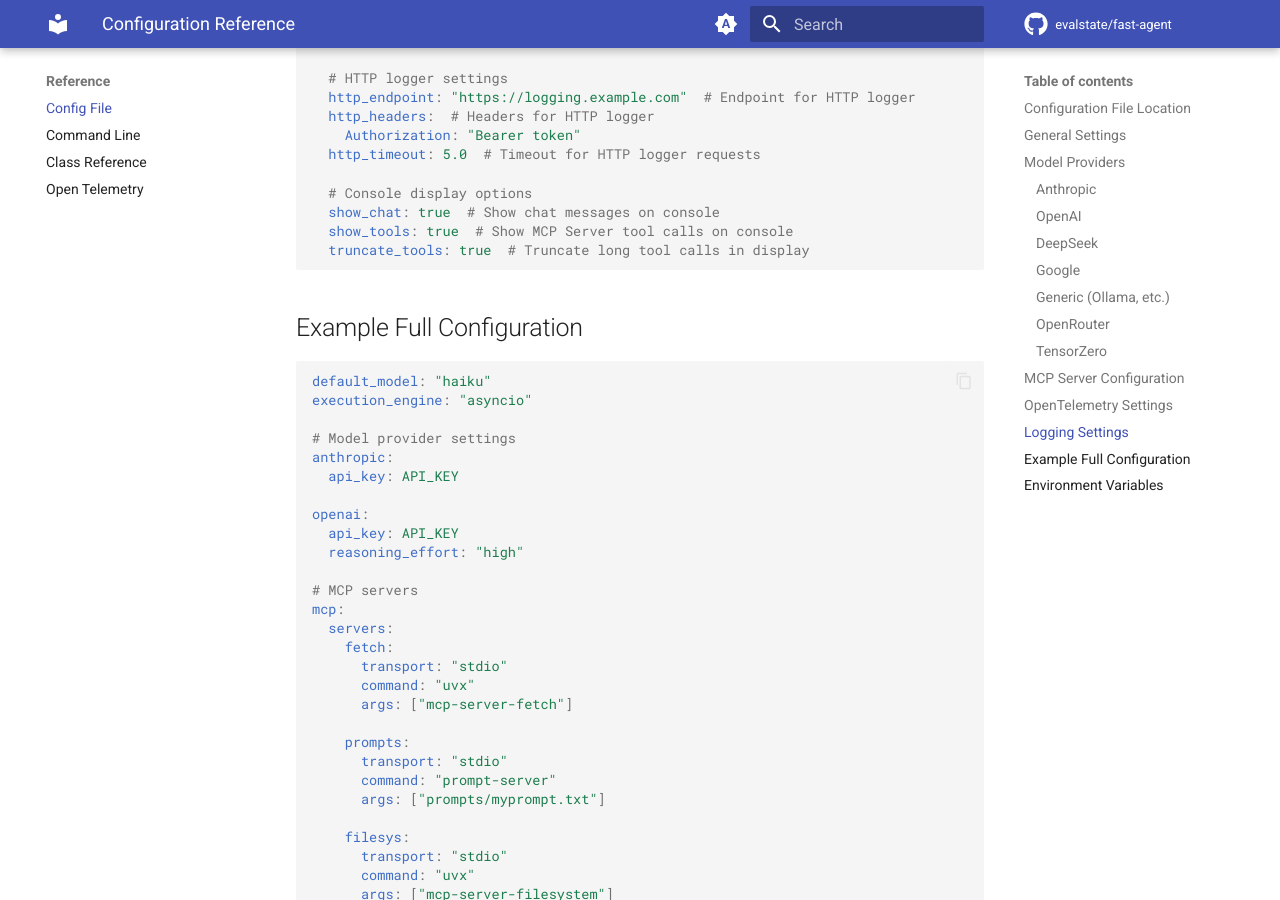
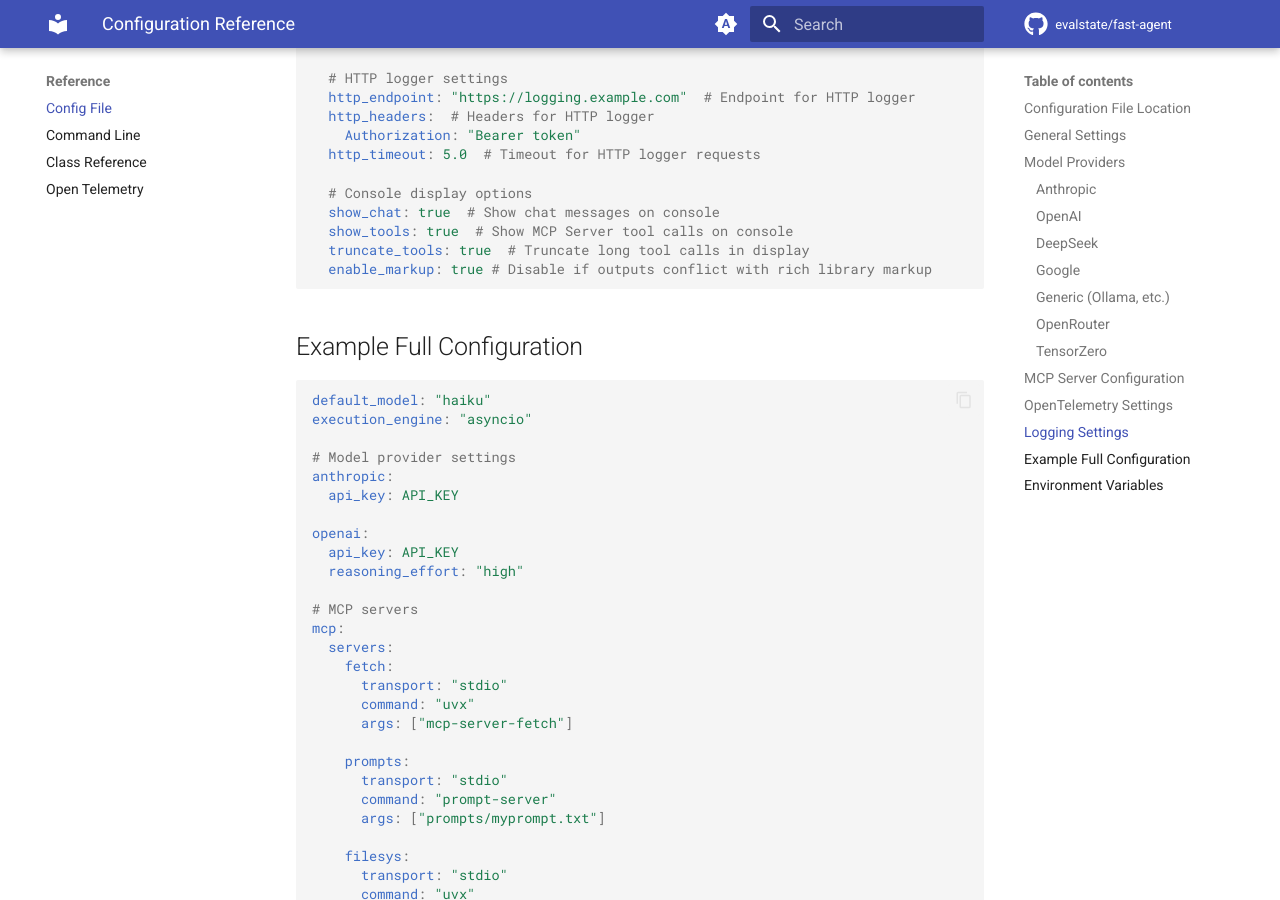
Before and after one commit to evalstate/fast-agent-docs, an MkDocs documentation site: the page built from docs/ref/config_file.md, in a window 1280 px wide and 900 px high, scrolled down 3263 px. Built offline with MkDocs 1.6.1 and Material for MkDocs 9.7.7, drawn with Linux system fonts in a browser that asks for light colours; comment, search, counter and statistics services are not loaded.

Commit message:
updated docs to include markup config

````diff
--- a/docs/ref/config_file.md
+++ b/docs/ref/config_file.md
@@ -156,6 +156,7 @@ logger:
   show_chat: true  # Show chat messages on console
   show_tools: true  # Show MCP Server tool calls on console
   truncate_tools: true  # Truncate long tool calls in display
+  enable_markup: true # Disable if outputs conflict with rich library markup
 ```
 
 ## Example Full Configuration
````
